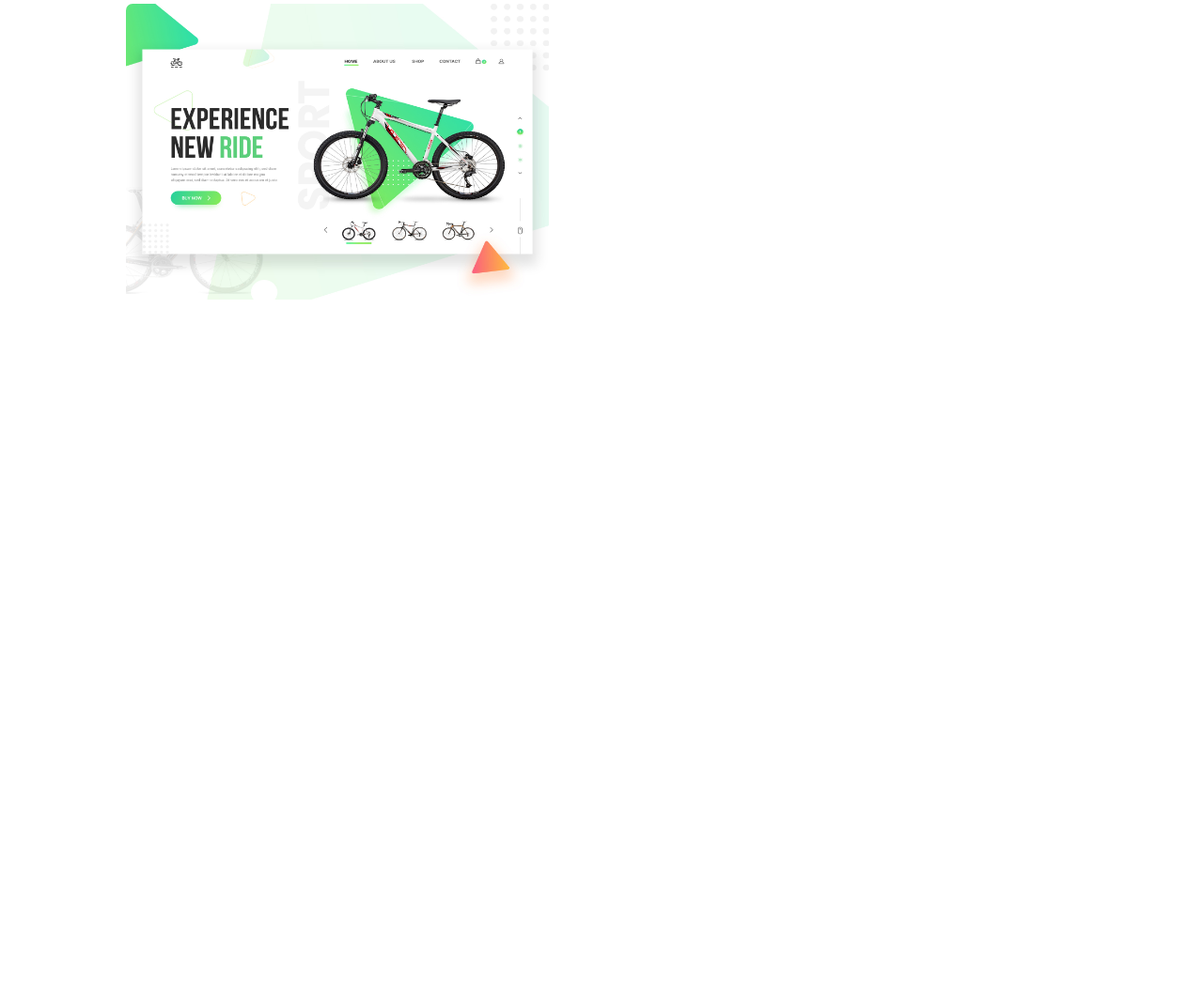
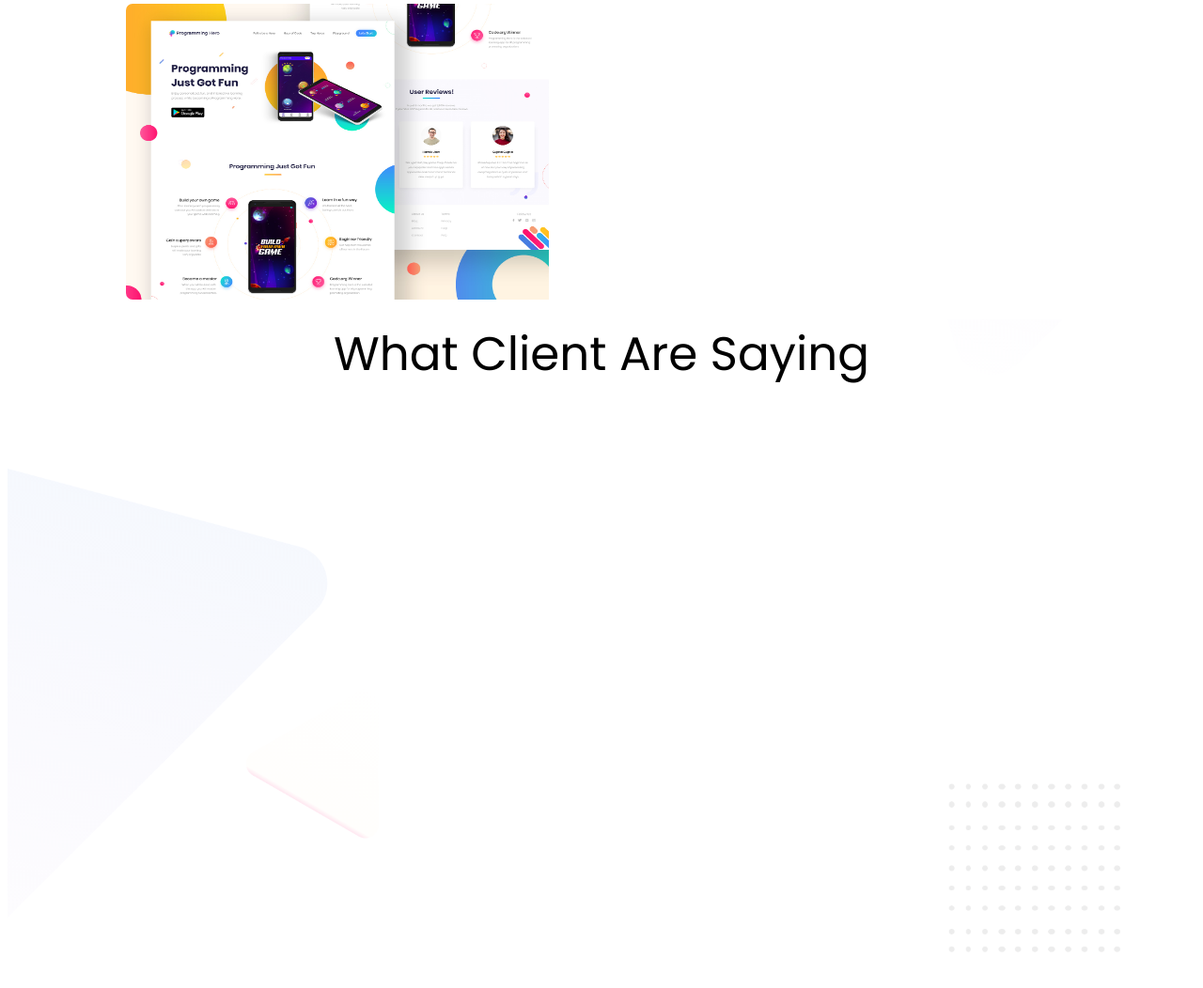
Before and after one commit to jubayerasif/html-css-portfolio, a plain HTML site: page index.html in a window 1280 px wide. Shown: the part 2548-3600 px from the top of the page at 94% size. Before the commit the page ends 2874 px from the top, so only its background shows below. Drawn offline with Linux system fonts and the light colour scheme.

Commit message:
making-footer

```diff
--- a/assets/css/style.css
+++ b/assets/css/style.css
@@ -72,7 +72,13 @@ body{
     -ms-border-radius: 7px;
     -o-border-radius: 7px;
 }
-
+footer{
+    background-image: url("../img/footer-bg.png");
+    height: 1000px;
+    padding: 0;
+    background-size: cover;
+    background-attachment: fixed;
+}
 
 
 
--- a/index.html
+++ b/index.html
@@ -47,13 +47,14 @@
     <h1 style="font-size: 50px; font-weight: 400; text-align: center; margin-top: 125px;">My Latest Work's</h1>
     <div class="box">
       <img src="assets/img/work-1.png" alt="">
+      <img src="assets/img/work-2.jpg" alt="">
       <img src="assets/img/work-3.jpg" alt="">
-      <img src="assets/img/work-2.jpg" alt="">
-
-
     </div>
   </section>
 
+  <footer>
+    <h1 style="font-size: 50px; font-weight: 400; text-align: center; margin-top: 125px;">What Client Are Saying</h1>
+  </footer>
 
 
 
```
